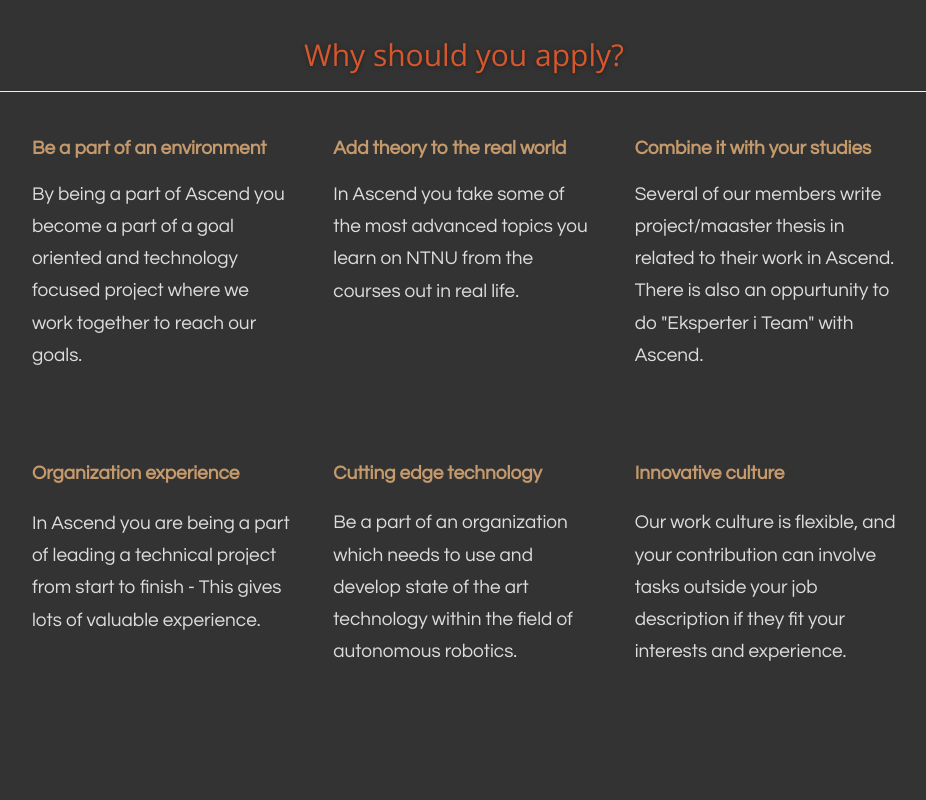
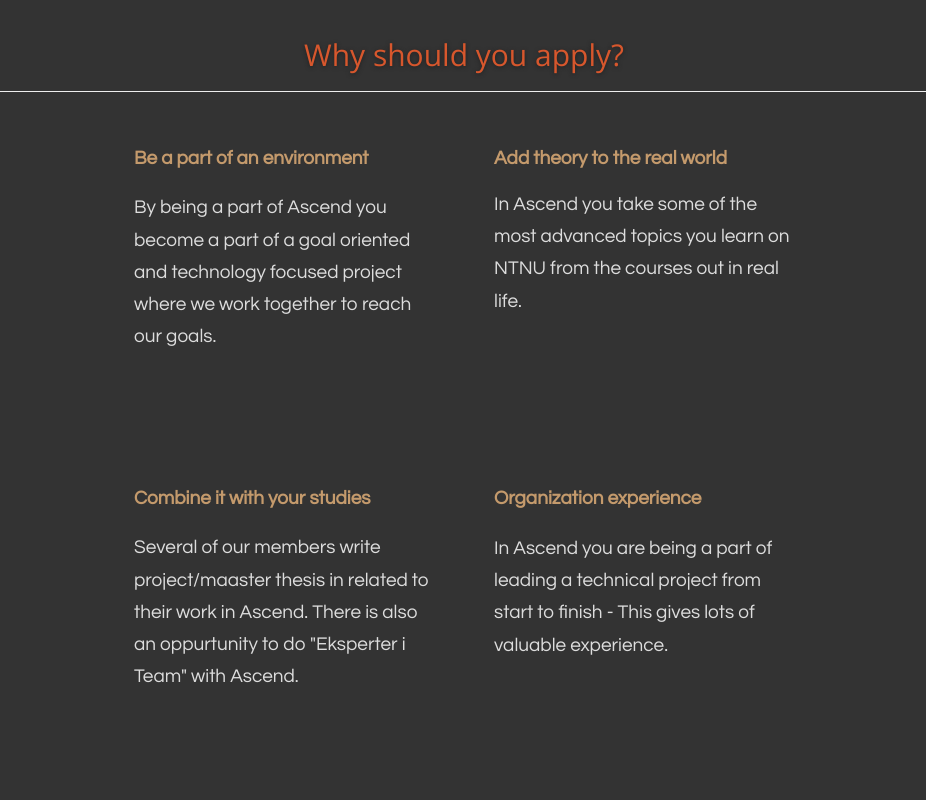
Before and after one commit to AscendNTNU/ascendntnu-web, a React app: page /join in a window 1280 px wide. Shown: the part 1420-2220 px from the top of the page, without its empty margins (176-1102 px from the left). Built offline with nearby package versions, Linux system fonts and the light colour scheme.

Commit message:
join_bugg_fix

```diff
--- a/src/index.css
+++ b/src/index.css
@@ -1040,6 +1040,22 @@ h4,
   }
 }
 
+@media (max-width: 370px) {
+  .intro,
+  .intro2,
+  .intro4,
+  .intro5,
+  .intro6 {
+    text-align: left;
+    padding: 10px;
+    text-decoration: none;
+    height: 300px;
+    display: -webkit-inline-flex;
+    -ms-flex-wrap: wrap;
+    flex-wrap: wrap;
+    margin: 10px;
+  }
+}
 .sub-section {
   flex: 1 0 auto;
   margin: 0 auto;
@@ -2350,61 +2366,61 @@ strong:hover {
   text-align: left;
   padding: 10px;
   text-decoration: none;
-  width: 30%;
+  width: 320px;
   height: 300px;
   display: -webkit-inline-flex;
   flex-wrap: wrap;
-  margin: 10px;
+  margin: 20px;
 }
 
 .intro2 {
   text-align: left;
   padding: 10px;
   text-decoration: none;
-  width: 30%;
+  width: 320px;
   height: 300px;
   display: -webkit-inline-flex;
   flex-wrap: wrap;
-  margin: 10px;
+  margin: 20px;
 }
 
 .intro4 {
   text-align: left;
   padding: 10px;
   text-decoration: none;
-  width: 30%;
+  width: 320px;
   height: 300px;
   display: -webkit-inline-flex;
   flex-wrap: wrap;
-  margin: 10px;
+  margin: 20px;
 }
 
 .intro5 {
   text-align: left;
   padding: 10px;
   text-decoration: none;
-  width: 30%;
+  width: 320px;
   height: 300px;
   display: -webkit-inline-flex;
   flex-wrap: wrap;
-  margin: 10px;
+  margin: 20px;
 }
 
 .intro6 {
   text-align: left;
   padding: 10px;
   text-decoration: none;
-  width: 30%;
+  width: 320px;
   height: 300px;
   display: -webkit-inline-flex;
   flex-wrap: wrap;
-  margin: 10px;
+  margin: 20px;
 }
 
 .intro,
 #text {
   font-size: 19px;
-  margin-bottom: 15px;
+  padding-bottom: 35px;
 }
 
 .intro2,
@@ -2422,7 +2438,7 @@ strong:hover {
 .intro5,
 #text {
   font-size: 19px;
-  padding-bottom: 35px;
+  padding-bottom: 60px;
 }
 
 .intro6,
```
